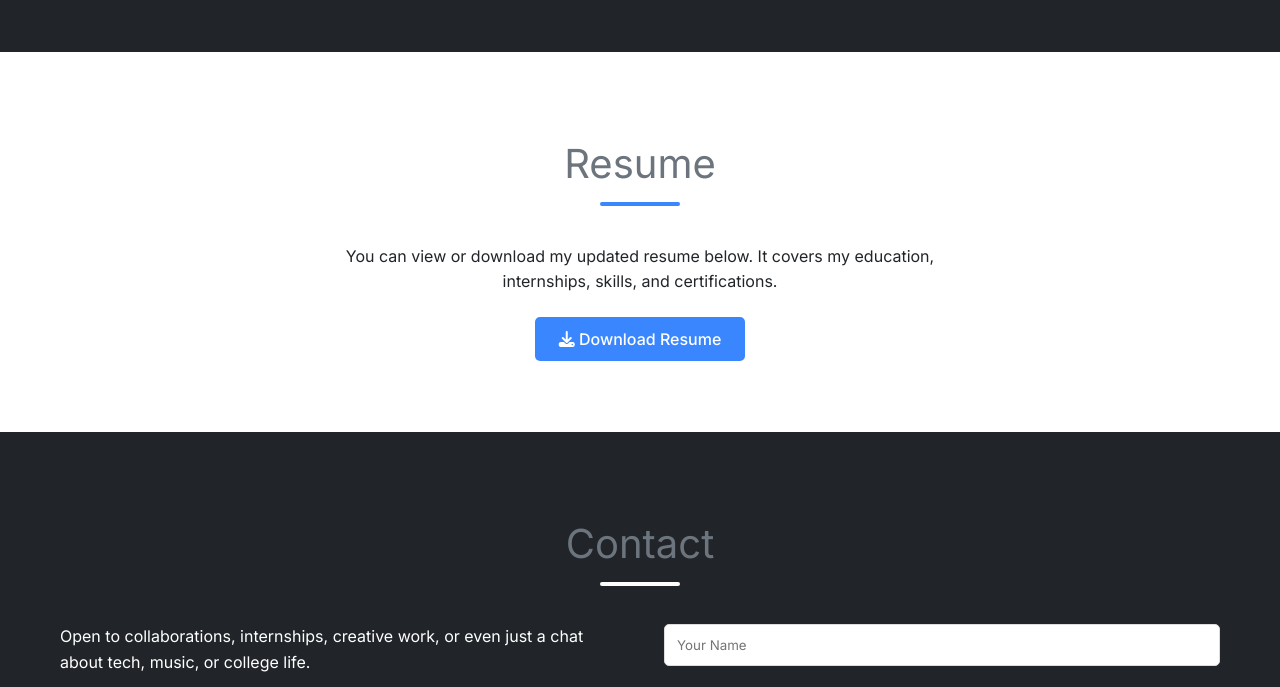
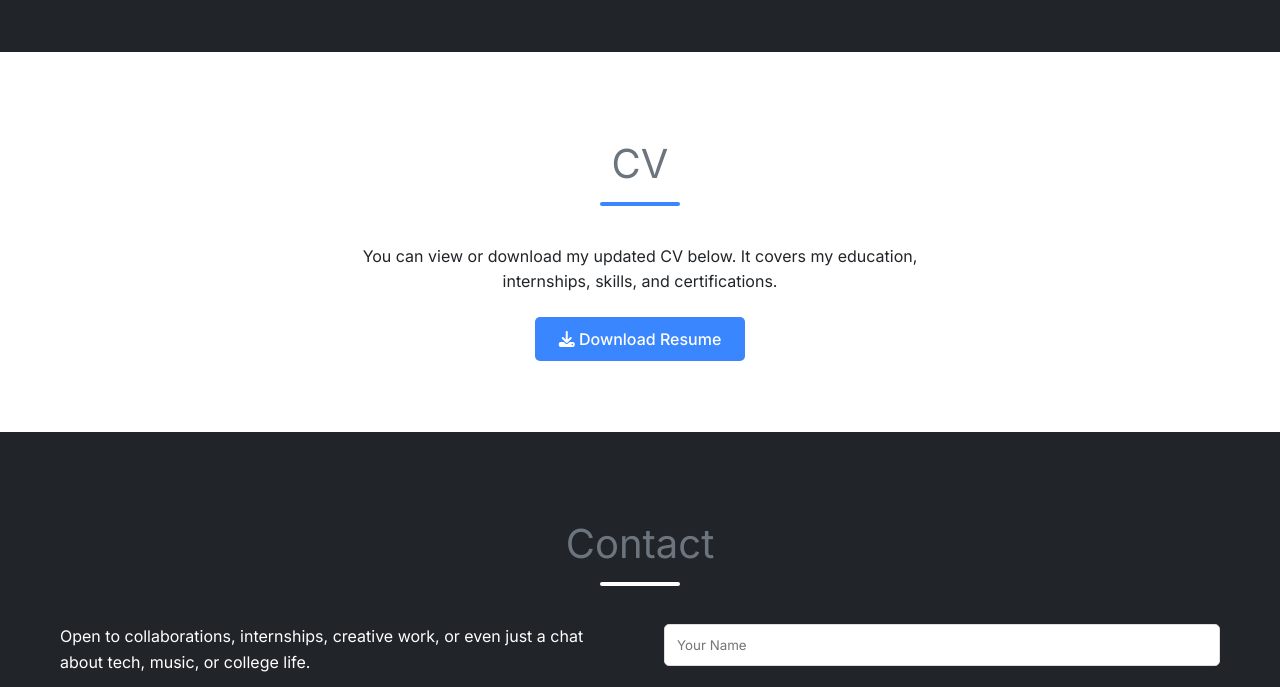
Before and after one commit to PranavGaonkar/PranavGaonkarPortfolio, a plain HTML site: page index.html in a window 1280 px wide. Shown: the part 2500-3187 px from the top of the page. Drawn offline with Linux system fonts and the light colour scheme.

Commit message:
Update index.html

```diff
--- a/index.html
+++ b/index.html
@@ -146,10 +146,10 @@
     <!-- Resume Section -->
     <section id="resume" class="section-light">
         <div class="container">
-            <h2 class="section-title">Resume</h2>
+            <h2 class="section-title">CV</h2>
             <div class="resume-content">
-                <p>You can view or download my updated resume below. It covers my education, internships, skills, and certifications.</p>
-                <a href="assets/resume.pdf" class="btn-primary" download>
+                <p>You can view or download my updated CV below. It covers my education, internships, skills, and certifications.</p>
+                <a href="CV.docx" class="btn-primary" download>
                     <i class="fas fa-download"></i> Download Resume
                 </a>
             </div>
```
